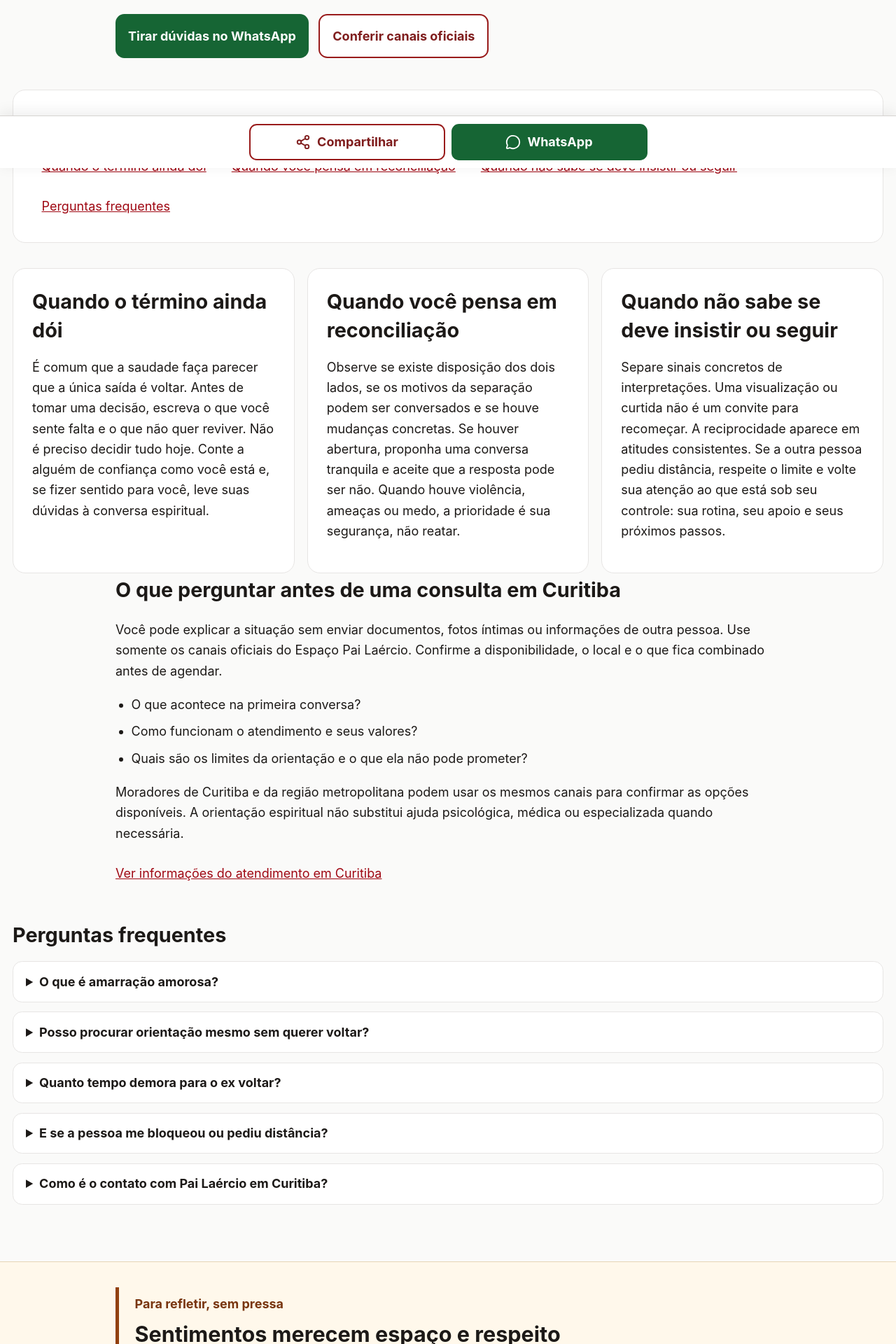
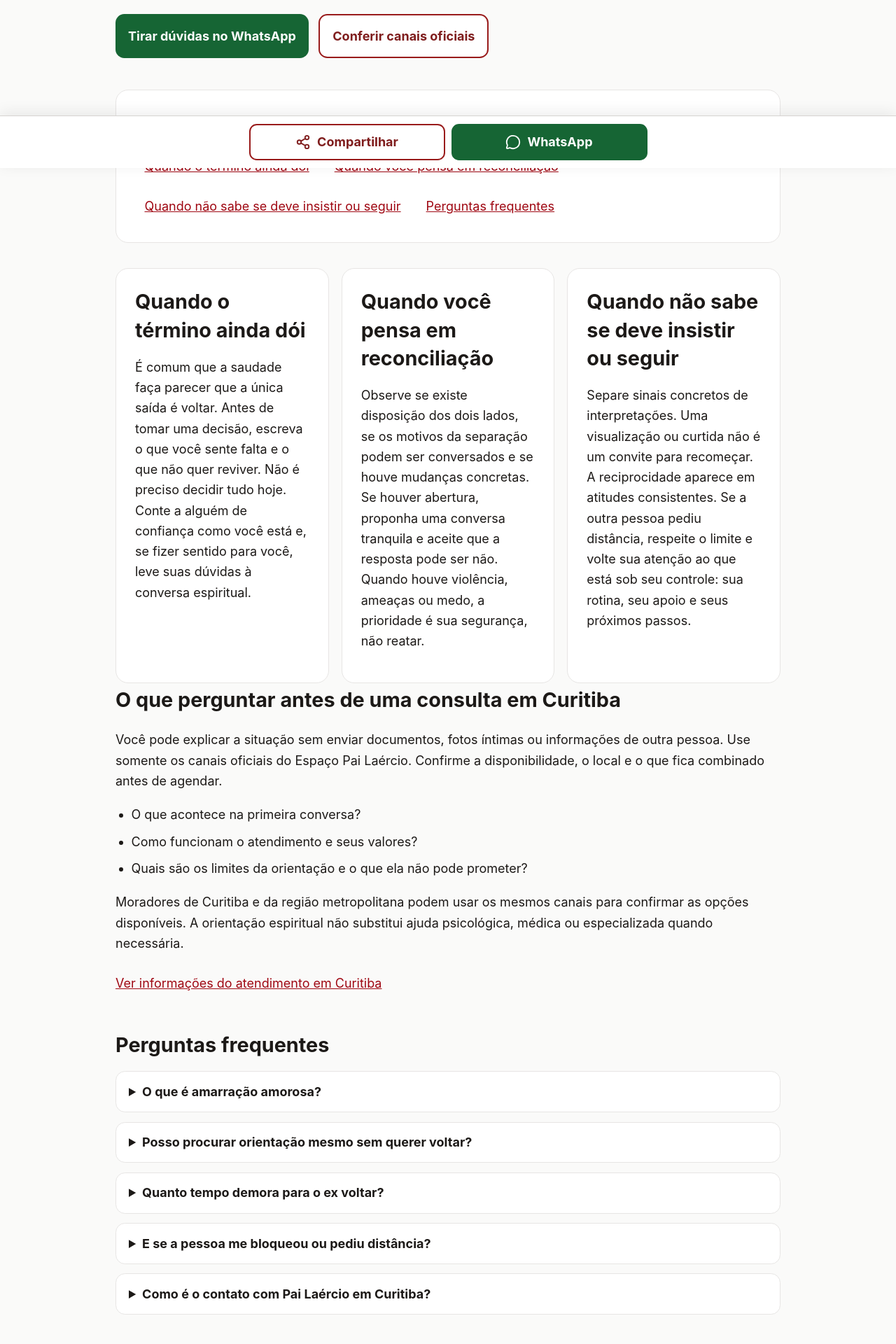
Before and after one commit to supremapix/Filha-de-Ogum, a React (Vite) app: page /amarracao-amorosa in a window 1280 px wide. Shown: the part 560-2480 px from the top of the page at 70% size. Built offline with nearby package versions, Linux system fonts and the light colour scheme.

Commit message:
Keep guide cards and FAQs within a comfortable reading width

```diff
--- a/src/pages/AmarracaoHub.tsx
+++ b/src/pages/AmarracaoHub.tsx
@@ -30,11 +30,11 @@ export default function AmarracaoHub() {
       <p><strong>Resposta breve:</strong> amarração amorosa é um termo usado em práticas espirituais ligadas ao afeto. Buscar orientação pode ser uma forma de refletir sobre o que você está vivendo. Não há promessa de reconciliação, prazo ou controle sobre sentimentos de outra pessoa.</p>
       <div className="hero-actions"><a className="primary-action" href="https://wa.me/5541984679910">Tirar dúvidas no WhatsApp</a><Link className="secondary-action" to="/links">Conferir canais oficiais</Link></div>
     </section>
-    <nav aria-label="Neste guia" className="rounded-2xl border border-stone-200 bg-white p-4 sm:p-6 mb-8">
+    <nav aria-label="Neste guia" className="mx-auto mb-8 max-w-[950px] rounded-2xl border border-stone-200 bg-white p-4 sm:p-6">
       <h2 className="text-xl font-bold mb-2">Encontre a resposta que procura</h2>
       <ul className="flex flex-wrap gap-2">{topics.map(topic => <li key={topic.id}><a className="inline-flex min-h-11 items-center rounded-lg px-3 py-2 text-red-800 underline" href={'#'+topic.id}>{topic.title}</a></li>)}<li><a className="inline-flex min-h-11 items-center px-3 py-2 text-red-800 underline" href="#perguntas-guia">Perguntas frequentes</a></li></ul>
     </nav>
-    <div className="grid gap-4 md:grid-cols-3">{topics.map(topic => <section key={topic.id} id={topic.id} className="scroll-mt-28 rounded-2xl border border-stone-200 bg-white p-5 sm:p-6"><h2 className="text-xl font-bold mb-3">{topic.title}</h2><p className="leading-relaxed">{topic.text}</p></section>)}</div>
+    <div className="mx-auto grid max-w-[950px] gap-4 md:grid-cols-3">{topics.map(topic => <section key={topic.id} id={topic.id} className="scroll-mt-28 rounded-2xl border border-stone-200 bg-white p-5 sm:p-6"><h2 className="text-xl font-bold mb-3">{topic.title}</h2><p className="leading-relaxed">{topic.text}</p></section>)}</div>
     <section className="links-intro my-8" aria-labelledby="consulta-laercio">
       <h2 id="consulta-laercio">O que perguntar antes de uma consulta em Curitiba</h2>
       <p>Você pode explicar a situação sem enviar documentos, fotos íntimas ou informações de outra pessoa. Use somente os canais oficiais do Espaço Pai Laércio. Confirme a disponibilidade, o local e o que fica combinado antes de agendar.</p>
@@ -42,7 +42,7 @@ export default function AmarracaoHub() {
       <p>Moradores de Curitiba e da região metropolitana podem usar os mesmos canais para confirmar as opções disponíveis. A orientação espiritual não substitui ajuda psicológica, médica ou especializada quando necessária.</p>
       <p><Link className="inline-flex min-h-11 items-center text-red-800 underline" to="/local/curitiba">Ver informações do atendimento em Curitiba</Link></p>
     </section>
-    <section id="perguntas-guia" className="scroll-mt-28 mb-8" aria-labelledby="faq-amarracao">
+    <section id="perguntas-guia" className="mx-auto mb-8 max-w-[950px] scroll-mt-28" aria-labelledby="faq-amarracao">
       <h2 id="faq-amarracao" className="text-2xl font-bold mb-4">Perguntas frequentes</h2>
       <div className="grid gap-3">{questions.map(([question, answer]) => <details key={question} className="rounded-xl border border-stone-200 bg-white px-4"><summary className="min-h-11 py-3 font-bold cursor-pointer">{question}</summary><p className="pb-4 leading-relaxed">{answer}</p></details>)}</div>
     </section>
```
